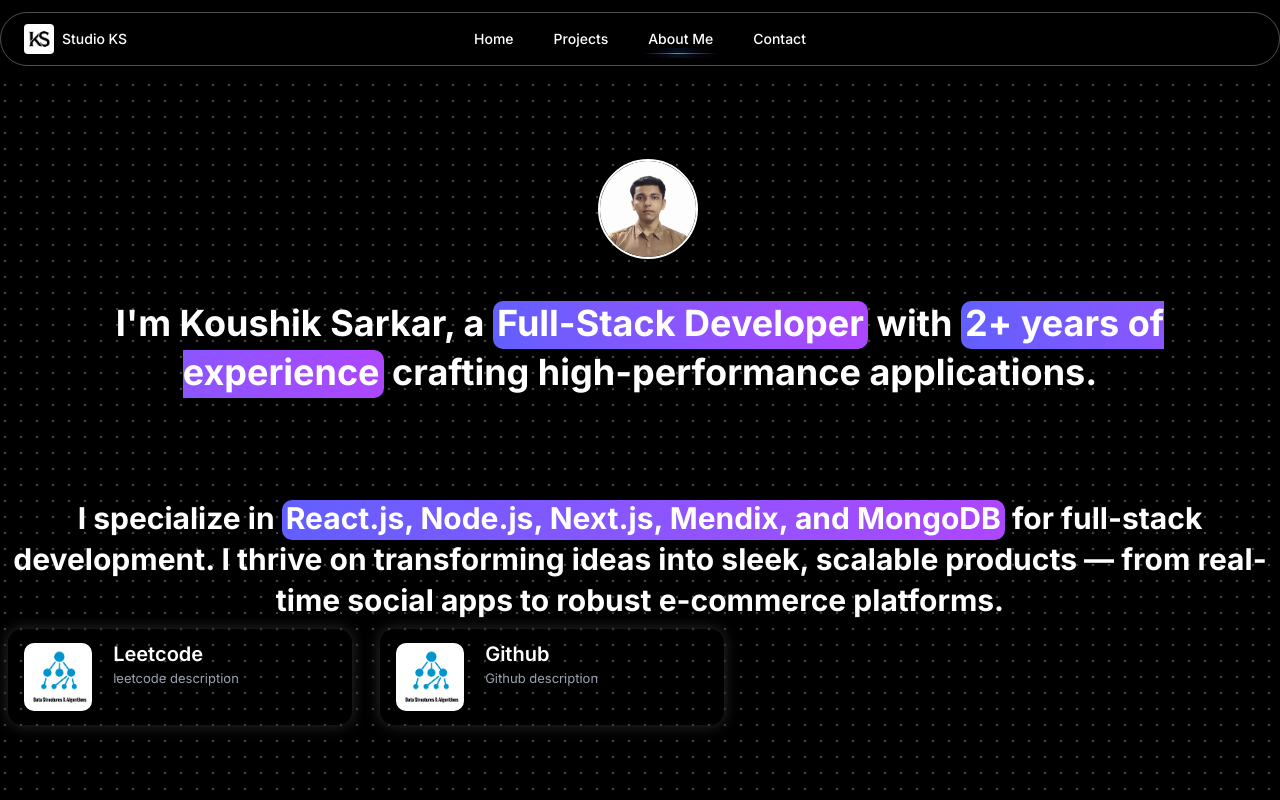
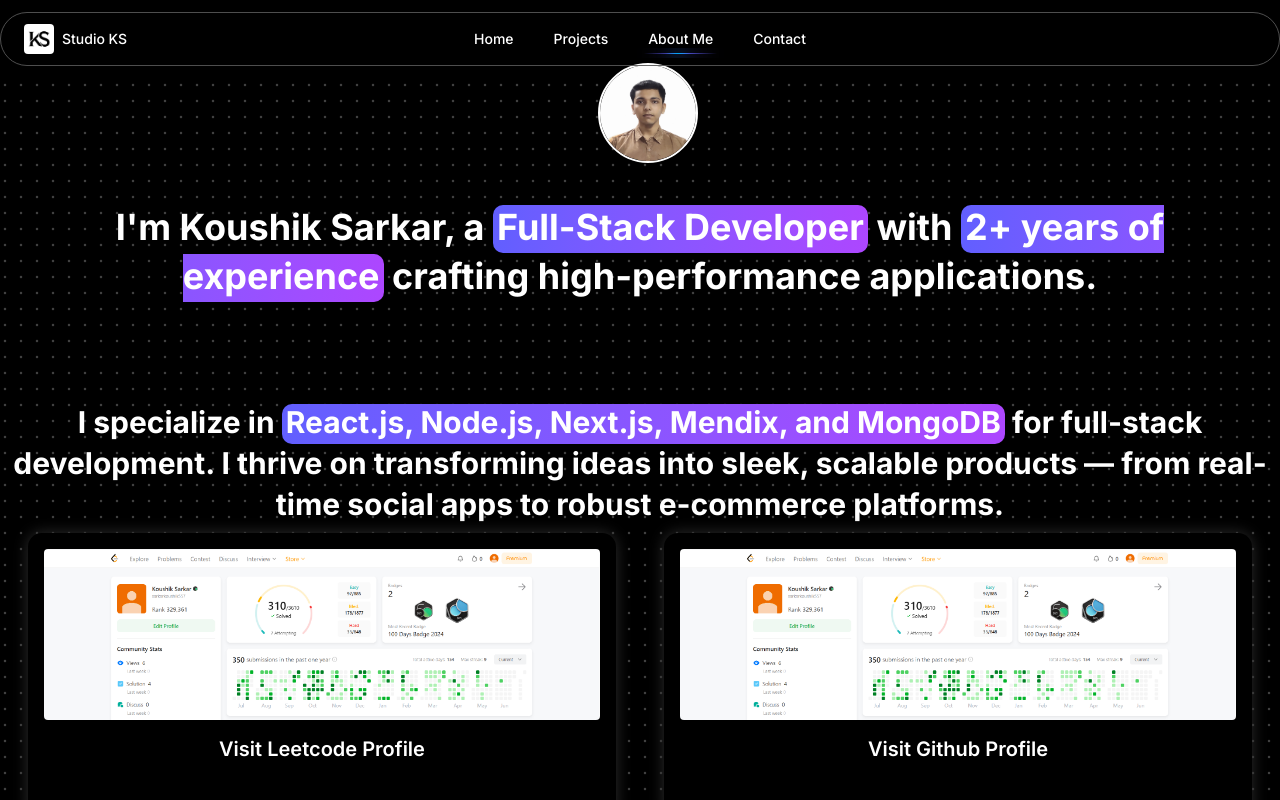
Before and after one commit to KoushikSarkarGit/KnowMe, a Next.js app: page /aboutme in a window 1280 px wide. Shown: the top 800 px of the page. Built offline with nearby package versions, Linux system fonts and the light colour scheme.

Commit message:
cards in about section

```diff
--- a/src/components/AboutMeGlowingCards.tsx
+++ b/src/components/AboutMeGlowingCards.tsx
@@ -10,7 +10,7 @@
 export function AboutMeGlowingCards({ payload }: GlowingCardsProps) {
   return (
     <div
-      className={`relative   md: w-90  h-[7rem] rounded-2xl  p-2 md:rounded-2xl md:p-2`}
+      className={`relative   w-90 md:w-1/2  h-[19rem] rounded-2xl  p-2 md:rounded-2xl md:p-2`}
     >
       <GlowingEffect
         spread={40}
@@ -19,9 +19,9 @@
         proximity={64}
         inactiveZone={0.01}
       />
-      <div className="border-0.75 relative flex h-full  flex-col justify-center   overflow-hidden rounded-xl px-4   dark:shadow-[0px_0px_15px_0px_#2D2D2D]">
-        <div className="relative flex flex-1 justify-between items-center gap-1">
-          <div className="w-17 h-17 bg-white flex flex-row items-center rounded-lg  ">
+      <div className="border-0.75 relative flex h-full  flex-col justify-between dark:bg-black  overflow-hidden rounded-xl px-4 py-4   dark:shadow-[0px_0px_15px_0px_#2D2D2D]">
+        <div className="flex flex-col  items-center justify-start gap-1">
+          <div className="w-full  bg-white  rounded-lg  ">
             <img
               src={payload.image}
               className="object-cover rounded"
@@ -29,14 +29,14 @@
             />
           </div>
 
-          <div className=" w-5/7 flex flex-col pt-3 h-full  justify-start ">
-            <h3 className="-tracking-4 pt-0.5 font-sans text-xl/[1.375rem] font-semibold text-balance text-black md:text-1xl/[1.875rem] dark:text-white">
+          <div className="  flex flex-col pt-3 h-full  justify-center ">
+            <h3 className="-tracking-4 pt-0.5 font-sans text-xl/[1.375rem] font-semibold text-balance text-black md:text-1xl/[1.875rem]  dark:text-white">
               {payload.title}
             </h3>
-            <p className="pt-[4px] text-gray-500 text-[13px] dark:text-gray-400 ">
+            {/* <p className="pt-[4px] text-gray-500 text-[13px] dark:text-gray-400 ">
               {" "}
               {payload.description}{" "}
-            </p>
+            </p> */}
           </div>
         </div>
       </div>
--- a/src/components/Hero_Colorfull_Component.tsx
+++ b/src/components/Hero_Colorfull_Component.tsx
@@ -16,19 +16,19 @@
 
   let LeetcodeData = {
     id: 111,
-    title: "Leetcode",
+    title: "Visit Leetcode Profile",
     slug: "leetcode",
     description: "leetcode description",
     isFeatured: true,
-    image: "/Skill_Logo/dsa-logo.png",
+    image: "/leetcodeSc.png",
   };
   let GithubData = {
     id: 111,
-    title: "Github",
+    title: "Visit Github Profile",
     slug: "Github",
     description: "Github description",
     isFeatured: true,
-    image: "/Skill_Logo/dsa-logo.png",
+    image: "/leetcodeSc.png",
   };
 
   return (
@@ -85,7 +85,7 @@
         platforms.
       </motion.h1>
 
-      <div className="w-full size-fit   flex flex-row  gap-3 flex-wrap">
+      <div className="w-full size-fit   flex flex-row   flex-wrap md:flex-nowrap  md: gap-8 px-5 ">
         <AboutMeGlowingCards payload={LeetcodeData} />
         <AboutMeGlowingCards payload={GithubData} />
       </div>
```
Also changed, not shown: public/leetcodeSc.png (added).
